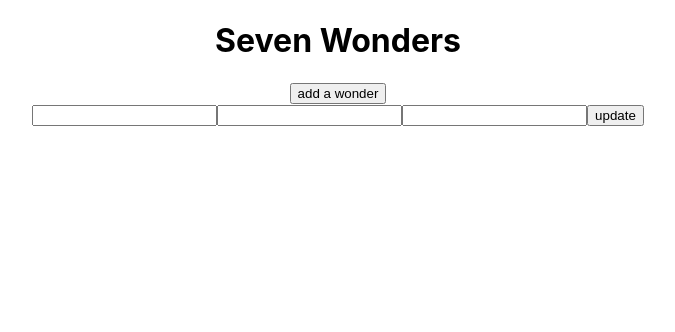
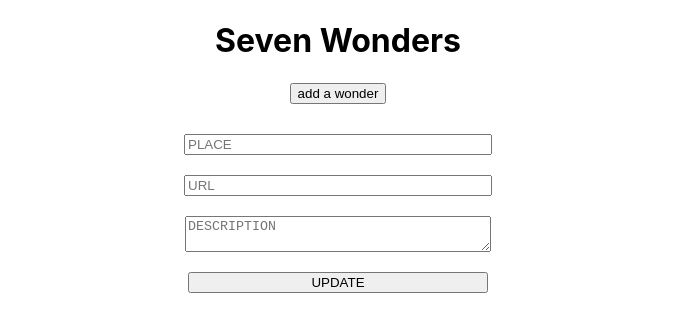
Before and after one commit to barbaroreyes/seven_wonders-frontend, a React (Create React App) app: page /edit in a window 1280 px wide. Shown: the top 332 px of the page, without its empty margins (302-977 px from the left). Built offline with nearby package versions, Linux system fonts and the light colour scheme; no server answers.

Commit message:
some-styles

```diff
--- a/src/App.css
+++ b/src/App.css
@@ -2,37 +2,34 @@
   text-align: center;
 }
 
-.App-logo {
-  height: 40vmin;
-  pointer-events: none;
+img{
+  width: 300px;
+  height:  300px;
 }
-
-@media (prefers-reduced-motion: no-preference) {
-  .App-logo {
-    animation: App-logo-spin infinite 20s linear;
-  }
+.dad{
+  display: flex;
+  justify-content: center;
+  flex-wrap: wrap;
 }
-
-.App-header {
-  background-color: #282c34;
-  min-height: 100vh;
+.chil{
   display: flex;
   flex-direction: column;
+  justify-content: center;
   align-items: center;
+  padding: 30px;
+  margin: 20px;
+  border: 4px solid ;
+}
+form{
+  display: flex;
+  flex-direction: column;
   justify-content: center;
-  font-size: calc(10px + 2vmin);
-  color: white;
+  align-items: center;
+  padding:10px;
+  margin: 10px;
 }
-
-.App-link {
-  color: #61dafb;
+input,textarea{
+  margin: 10px;
+  width: 300px;
+  text-transform: uppercase;
 }
-
-@keyframes App-logo-spin {
-  from {
-    transform: rotate(0deg);
-  }
-  to {
-    transform: rotate(360deg);
-  }
-}
--- a/src/compononents/form.js
+++ b/src/compononents/form.js
@@ -22,20 +22,21 @@ import React,{useState} from 'react'
              name='name'
              value={formData.name}
              onChange={handleChange}
+             placeholder='place'
             />
             <input
             type="text"
             name='img'
              value={formData.img}
              onChange={handleChange}
-
+             placeholder='url'
              />
-              <input
+              <textarea
             type="text"
             name='description'
              value={formData.description}
              onChange={handleChange}
-
+             placeholder='description'
              />
              <input type="submit" value={props.label} />
 
--- a/src/index.css
+++ b/src/index.css
@@ -11,21 +11,3 @@ code {
   font-family: source-code-pro, Menlo, Monaco, Consolas, 'Courier New',
     monospace;
 }
-img{
-  width: 300px;
-  height:  300px;
-}
-.dad{
-  display: flex;
-  justify-content: center;
-  flex-wrap: wrap;
-}
-.chil{
-  display: flex;
-  flex-direction: column;
-  justify-content: center;
-  align-items: center;
-  padding: 30px;
-  margin: 20px;
-  border: 4px solid ;
-}
```
